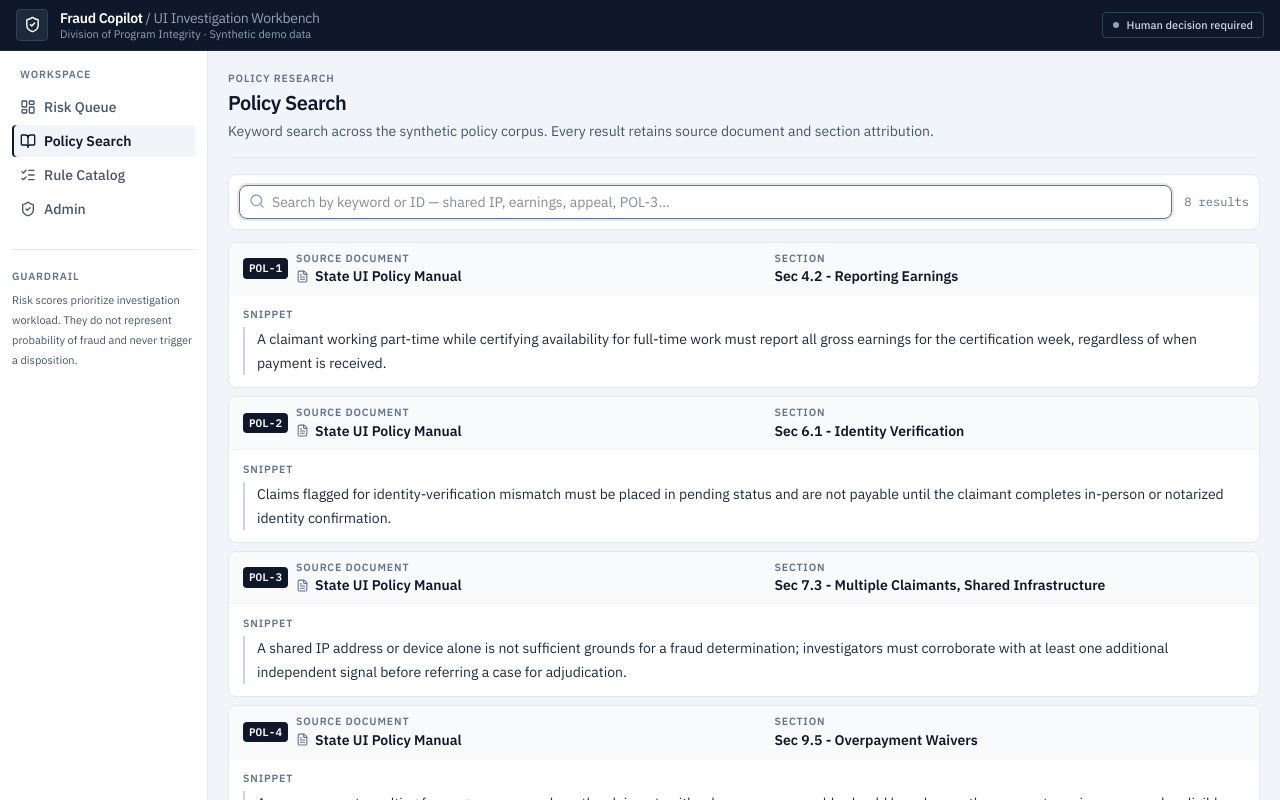
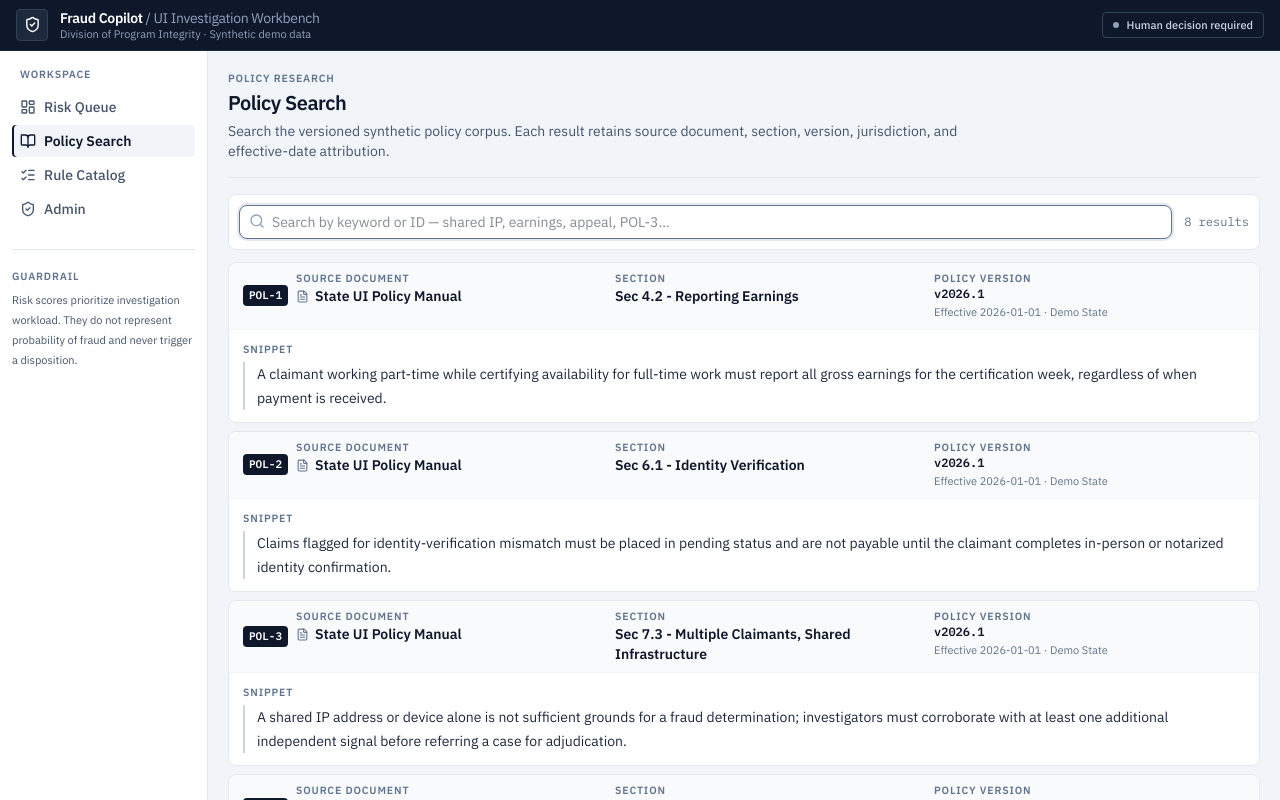
Before and after one commit to Jiggos2016/fraud-copilot-demo-v2, a React (Vite) app: page /policy in a window 1280 px wide. Shown: the top 800 px of the page. Built offline with nearby package versions, Linux system fonts and the light colour scheme.

Commit message:
Show versioned policy metadata in search

```diff
--- a/src/components/fraud/PolicySearch.tsx
+++ b/src/components/fraud/PolicySearch.tsx
@@ -1,23 +1,27 @@
 import { useEffect, useState } from 'react';
 import { FileText, Search } from 'lucide-react';
-import { PageHeader, policies } from './shared';
+import { listPolicySections } from '@/domain/policy/policyService';
+import { PageHeader } from './shared';
+
+const policies = listPolicySections();
 
 export default function PolicySearch({ initialSearch }: { initialSearch: string }) {
   const [q, setQ] = useState(initialSearch);
   useEffect(() => { setQ(initialSearch); }, [initialSearch]);
-  const results = policies.filter(p => !q.trim() || `${p.snippet_id} ${p.section} ${p.text} ${p.source_doc}`.toLowerCase().includes(q.toLowerCase()));
+  const results = policies.filter(p => !q.trim() || `${p.snippet_id} ${p.section} ${p.text} ${p.source_doc} ${p.document?.version ?? ''}`.toLowerCase().includes(q.toLowerCase()));
   return <div>
-    <PageHeader eyebrow="Policy research" title="Policy Search" description="Keyword search across the synthetic policy corpus. Every result retains source document and section attribution." />
+    <PageHeader eyebrow="Policy research" title="Policy Search" description="Search the versioned synthetic policy corpus. Each result retains source document, section, version, jurisdiction, and effective-date attribution." />
     <div className="card mb-3 flex items-center gap-3 p-2.5">
       <div className="relative flex-1"><Search className="absolute left-2.5 top-2 text-slate-400" size={16}/><input autoFocus className="input pl-8" value={q} onChange={e=>setQ(e.target.value)} placeholder="Search by keyword or ID — shared IP, earnings, appeal, POL-3…"/></div>
       <div className="mono whitespace-nowrap text-xs text-slate-500">{results.length} result{results.length === 1 ? '' : 's'}</div>
     </div>
     <div className="space-y-2">
       {results.map(p => <article key={p.snippet_id} id={p.snippet_id} className="card overflow-hidden">
-        <div className="grid gap-2 border-b border-slate-100 bg-slate-50 px-3.5 py-2 sm:grid-cols-[auto_1fr_1fr]">
+        <div className="grid gap-2 border-b border-slate-100 bg-slate-50 px-3.5 py-2 sm:grid-cols-[auto_1fr_1fr_1fr]">
           <span className="mono self-center rounded bg-slate-900 px-1.5 py-0.5 text-[11px] font-semibold text-white">{p.snippet_id}</span>
           <div><div className="label">Source document</div><div className="flex items-center gap-1.5 text-sm font-semibold"><FileText size={13} className="text-slate-500"/>{p.source_doc}</div></div>
           <div><div className="label">Section</div><div className="text-sm font-semibold">{p.section}</div></div>
+          <div><div className="label">Policy version</div><div className="mono text-xs font-semibold">v{p.document?.version ?? '—'}</div><div className="mt-0.5 text-[11px] text-slate-500">Effective {p.document?.effective_date ?? '—'} · {p.document?.jurisdiction ?? '—'}</div></div>
         </div>
         <div className="px-3.5 py-3"><div className="label mb-1">Snippet</div><blockquote className="border-l-2 border-slate-300 pl-3 text-sm leading-6 text-slate-800">{p.text}</blockquote></div>
       </article>)}
```
